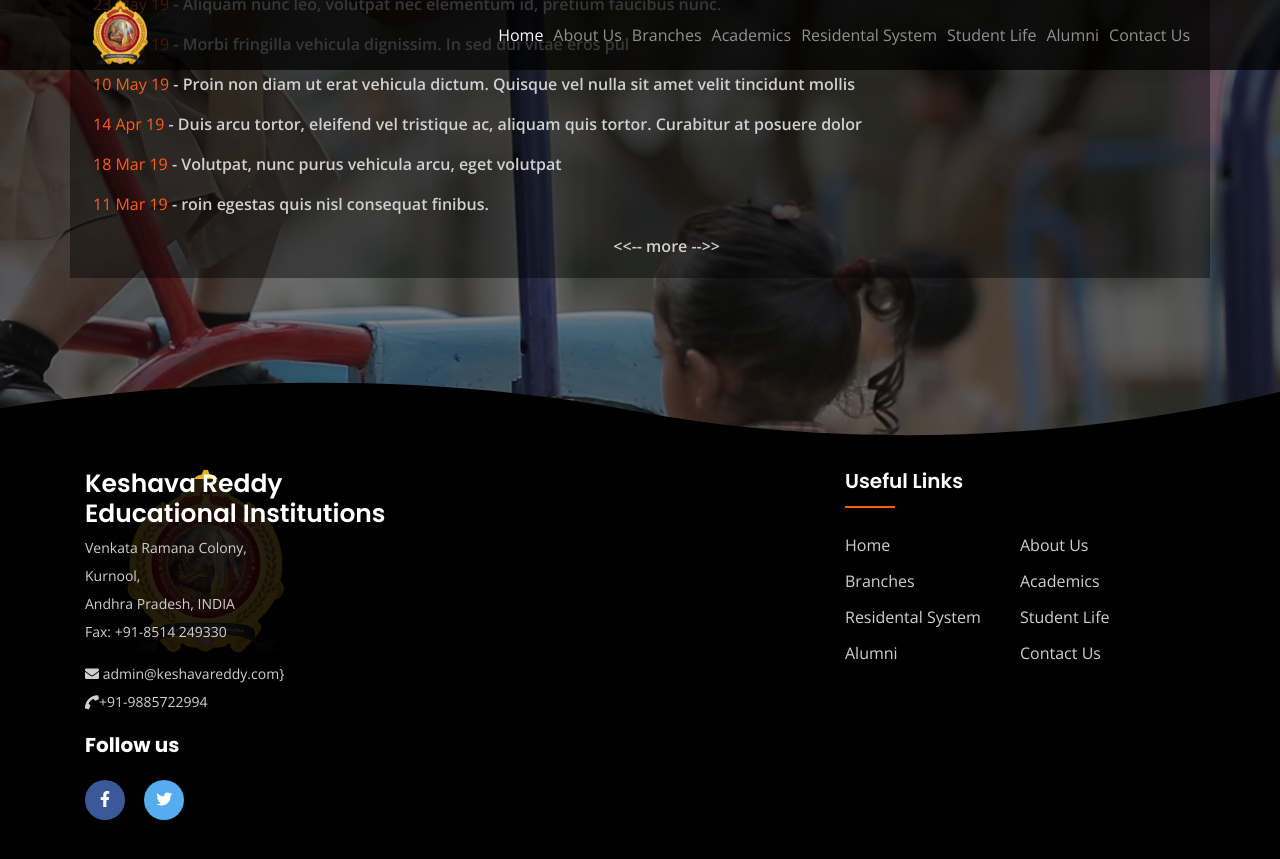
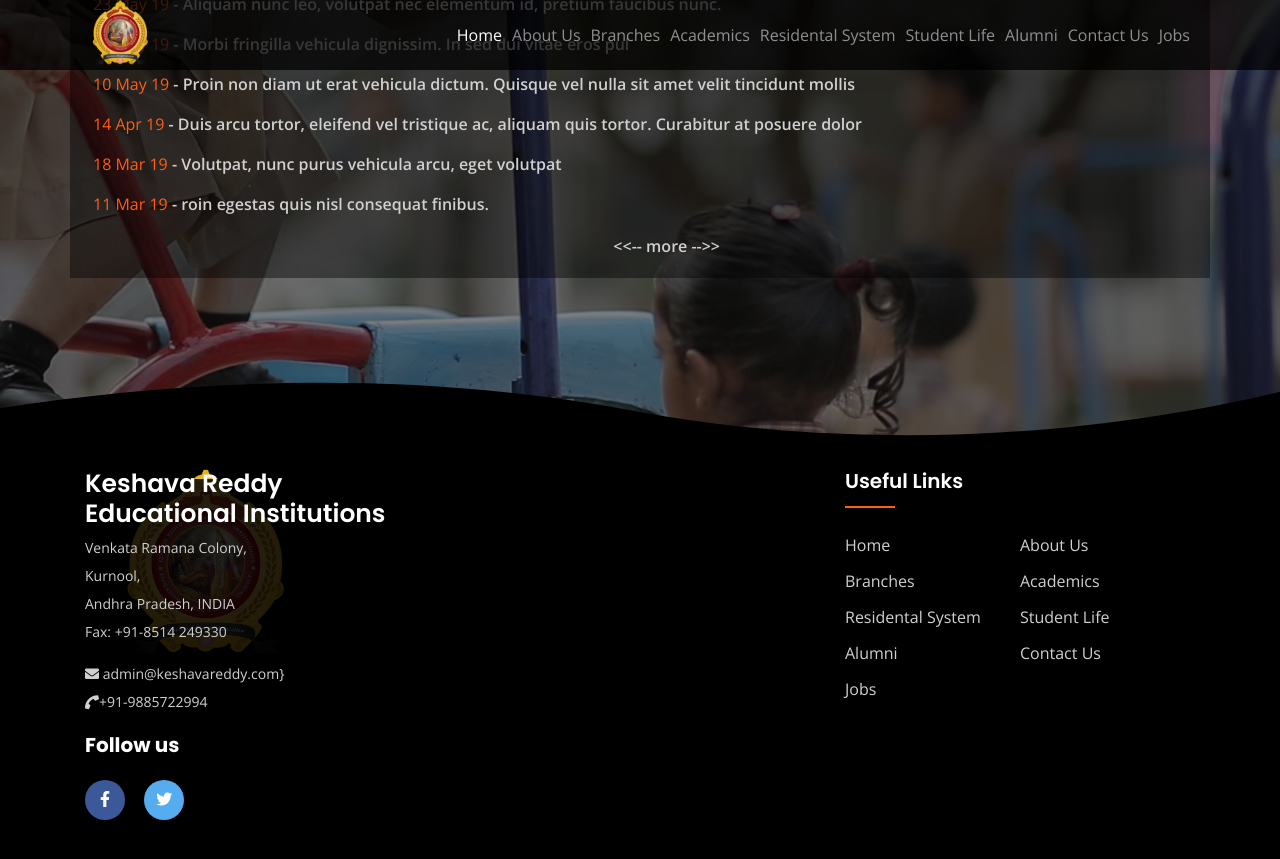
Before and after one commit to krei-school/krei-school.github.io, a Jekyll site: the page built from index.md, in a window 1280 px wide and 900 px high, scrolled down 3271 px. Shown: the top 859 px of the window. Built offline with Jekyll 4.4.1, drawn with Linux system fonts in a browser that asks for light colours.

Commit message:
Updated Config

```diff
--- a/_config.yml
+++ b/_config.yml
@@ -62,3 +62,6 @@ header:
     i8:
       title: Contact Us
       url: "/contact-us.html"
+    i9:
+      title: Jobs
+      url: "/jobs.html"
```
